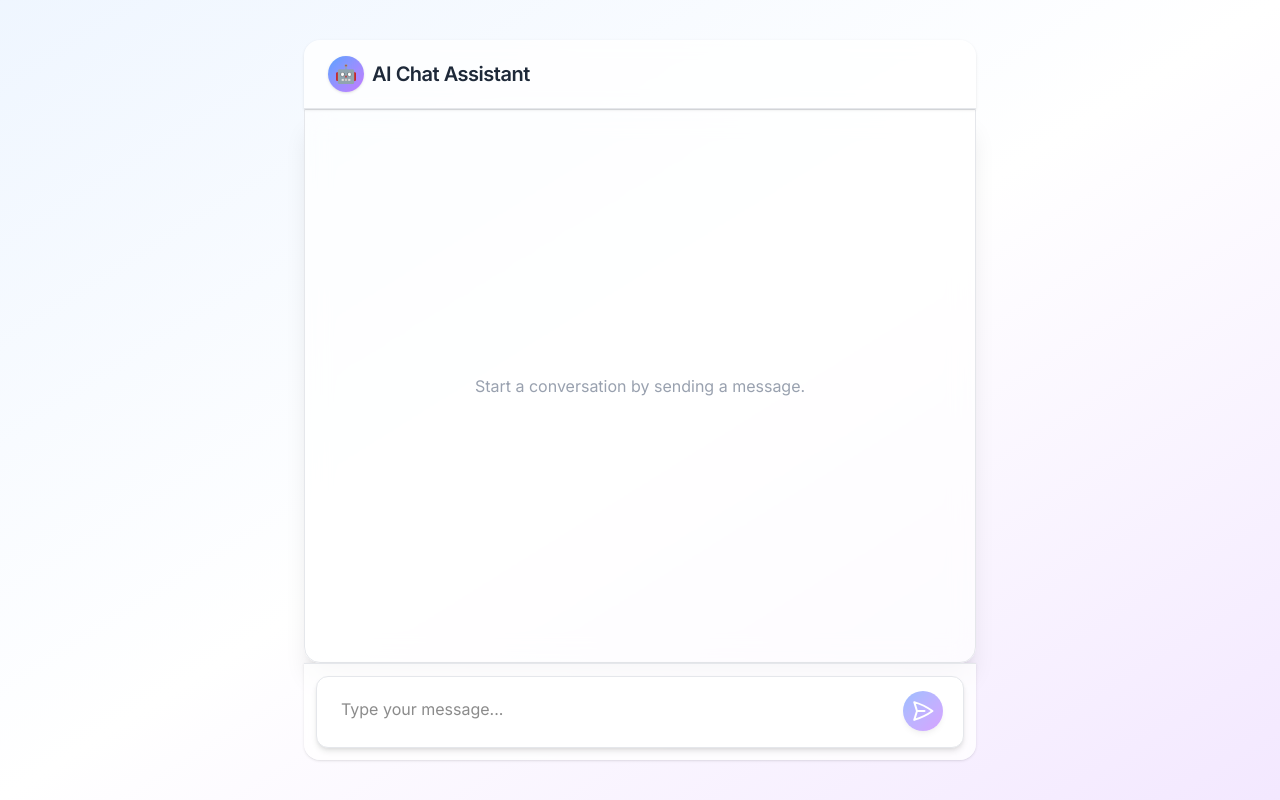
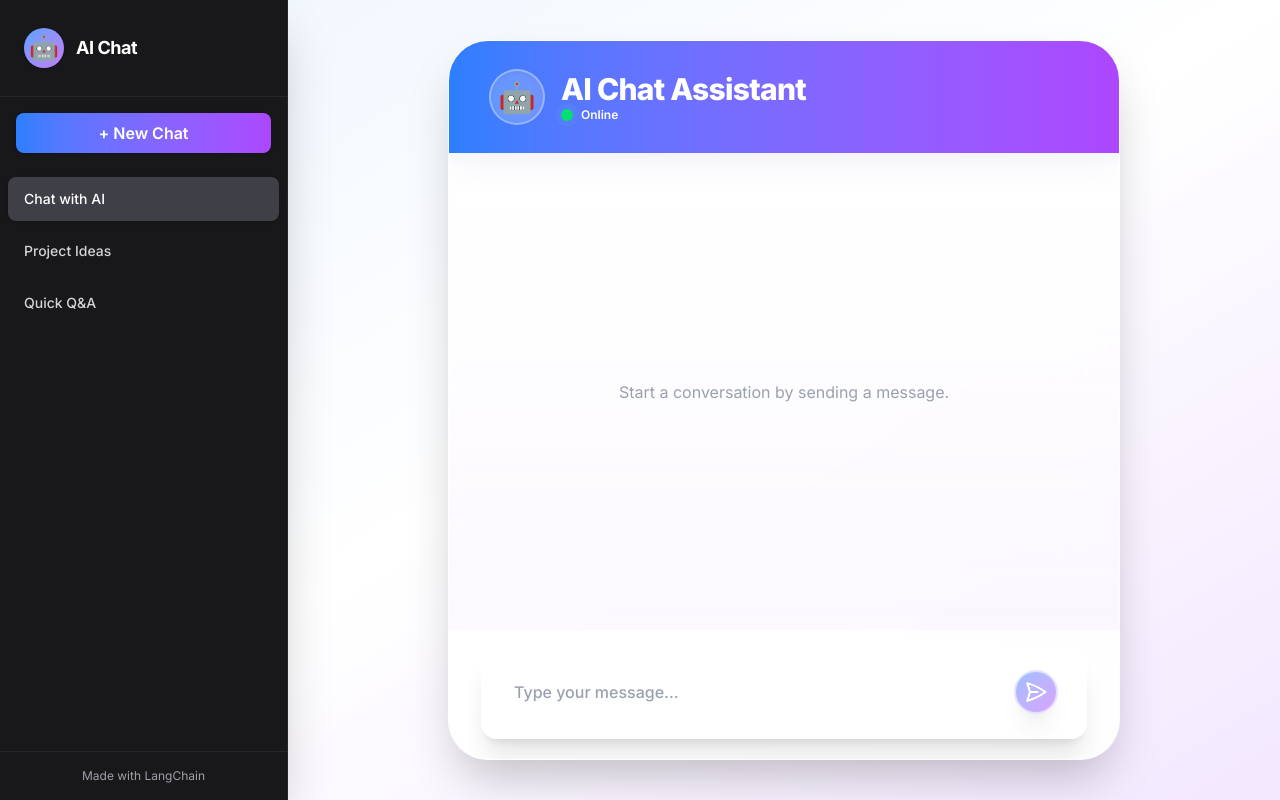
Before and after one commit to NOMI9797/Langchain, a Next.js app: page /chat in a window 1280 px wide. Built offline with nearby package versions, Linux system fonts and the light colour scheme.

Commit message:
Enhance chat interface with sidebar and message history; improve styling for input and messages. Added mock chat history and refined component layouts for better user experience.

```diff
--- a/src/app/chat/page.tsx
+++ b/src/app/chat/page.tsx
@@ -8,6 +8,12 @@ interface Message {
   isUser: boolean;
   timestamp: string;
 }
+
+const mockHistory = [
+  { id: 1, title: 'Chat with AI', active: true },
+  { id: 2, title: 'Project Ideas', active: false },
+  { id: 3, title: 'Quick Q&A', active: false },
+];
 
 export default function ChatPage() {
   const [messages, setMessages] = useState<Message[]>([]);
@@ -66,17 +72,55 @@ export default function ChatPage() {
   };
 
   return (
-    <div className="w-full max-w-2xl mx-auto flex flex-col h-[90vh]">
-      {/* Sticky Header */}
-      <header className="sticky top-0 z-10 bg-white/80 backdrop-blur border-b border-gray-200 rounded-t-2xl flex items-center gap-2 px-6 py-4 shadow-sm">
-        <div className="w-9 h-9 rounded-full bg-gradient-to-br from-blue-400 to-purple-400 flex items-center justify-center text-white font-bold text-lg shadow">
-          <span>🤖</span>
+    <div className="min-h-screen w-full flex bg-gradient-to-br from-blue-50 via-white to-purple-100">
+      {/* Sidebar */}
+      <aside className="w-72 min-w-[16rem] max-w-xs h-screen flex flex-col bg-[#18181b] border-r border-zinc-800 shadow-2xl z-20">
+        <div className="flex items-center gap-3 px-6 py-7 border-b border-zinc-800">
+          <div className="w-10 h-10 rounded-full bg-gradient-to-br from-blue-400 to-purple-400 flex items-center justify-center text-white text-2xl font-bold shadow">
+            🤖
           </div>
-        <h1 className="text-xl font-semibold text-gray-800 tracking-tight">AI Chat Assistant</h1>
+          <span className="text-lg font-bold text-white tracking-tight">AI Chat</span>
+        </div>
+        <button className="m-4 py-2 px-4 rounded-lg bg-gradient-to-r from-blue-500 to-purple-500 text-white font-semibold shadow hover:scale-105 transition-transform">+ New Chat</button>
+        <div className="flex-1 overflow-y-auto px-2">
+          <div className="mt-2 flex flex-col gap-1">
+            {mockHistory.map(chat => (
+              <button
+                key={chat.id}
+                className={`w-full text-left px-4 py-3 rounded-lg font-medium transition-colors text-sm mb-1 ${
+                  chat.active
+                    ? 'bg-zinc-700 text-white shadow'
+                    : 'bg-transparent text-zinc-300 hover:bg-zinc-800 hover:text-white'
+                }`}
+              >
+                {chat.title}
+              </button>
+            ))}
+          </div>
+        </div>
+        <div className="p-4 border-t border-zinc-800 text-zinc-400 text-xs text-center">Made with LangChain</div>
+      </aside>
+      {/* Main Chat Area */}
+      <main className="flex-1 flex flex-col items-center justify-center">
+        <div className="w-full max-w-2xl flex flex-col h-[90vh] rounded-[2.5rem] shadow-2xl border border-white/30 bg-white/60 backdrop-blur-2xl overflow-hidden relative transition-all duration-300 my-8">
+          {/* Header */}
+          <header className="flex items-center gap-4 px-10 py-7 bg-gradient-to-r from-blue-500 to-purple-500 text-white shadow-lg relative z-10" style={{boxShadow: '0 4px 32px 0 rgba(80,80,180,0.10)'}}>
+            <div className="w-14 h-14 rounded-full bg-white/20 flex items-center justify-center text-3xl shadow-inner border-2 border-white/30">
+              <span role="img" aria-label="bot">🤖</span>
+            </div>
+            <div className="flex flex-col">
+              <h1 className="text-3xl font-extrabold tracking-tight font-sans">AI Chat Assistant</h1>
+              <span className="flex items-center gap-2 text-xs font-semibold">
+                <span className="relative flex h-3 w-3">
+                  <span className="animate-ping absolute inline-flex h-full w-full rounded-full bg-green-300 opacity-75"></span>
+                  <span className="relative inline-flex rounded-full h-3 w-3 bg-green-400"></span>
+                </span>
+                Online
+              </span>
+            </div>
           </header>
-
           {/* Chat Card */}
-      <div className="flex-1 overflow-y-auto p-6 bg-white/70 rounded-b-2xl shadow-xl backdrop-blur-md border border-gray-200 flex flex-col gap-2">
+          <div className="flex-1 overflow-y-auto px-8 py-6 flex flex-col gap-5 bg-gradient-to-b from-white/70 to-purple-50/60">
             {messages.length === 0 ? (
               <div className="flex items-center justify-center h-full text-gray-400">
                 <p>Start a conversation by sending a message.</p>
@@ -109,11 +153,12 @@ export default function ChatPage() {
               </div>
             )}
           </div>
-
           {/* Input */}
-      <div className="bg-white/80 backdrop-blur rounded-b-2xl border-t border-gray-200 shadow-sm sticky bottom-0 z-10">
+          <div className="bg-white/70 backdrop-blur-xl border-t border-white/30 shadow-xl sticky bottom-0 z-10 px-8 py-5">
             <ChatInput onSend={handleSendMessage} />
           </div>
         </div>
+      </main>
+    </div>
   );
 }
--- a/src/components/ChatInput.tsx
+++ b/src/components/ChatInput.tsx
@@ -31,8 +31,8 @@ const ChatInput: React.FC<ChatInputProps> = ({ onSend }) => {
   };
 
   return (
-    <form onSubmit={handleSubmit} className="p-3">
-      <div className="flex gap-2 items-end bg-white rounded-xl shadow-md px-3 py-2 border border-gray-200">
+    <form onSubmit={handleSubmit} className="">
+      <div className="flex gap-2 items-end bg-white/60 backdrop-blur-xl rounded-2xl shadow-xl px-5 py-4 border border-white/40 focus-within:ring-2 focus-within:ring-blue-400 transition-all">
         <div className="flex-1 relative">
           <textarea
             suppressHydrationWarning
@@ -41,13 +41,14 @@ const ChatInput: React.FC<ChatInputProps> = ({ onSend }) => {
             onChange={(e) => setMessage(e.target.value)}
             onKeyDown={handleKeyDown}
             placeholder="Type your message..."
-            className="w-full p-3 pr-12 border-none outline-none bg-transparent resize-none min-h-[44px] max-h-32 text-base"
+            className="w-full p-3 pr-16 border-none outline-none bg-transparent resize-none min-h-[44px] max-h-32 text-base rounded-xl focus:ring-0 font-sans text-gray-900 placeholder-gray-400 placeholder:font-medium"
             rows={1}
           />
           <button
             type="submit"
             disabled={!message.trim()}
-            className="absolute right-2 bottom-2 p-2 rounded-full bg-gradient-to-br from-blue-500 to-purple-500 text-white shadow-md hover:scale-105 transition-transform disabled:opacity-50 disabled:cursor-not-allowed"
+            className="absolute right-2 bottom-2 p-2 rounded-full bg-gradient-to-br from-blue-500 to-purple-500 text-white shadow-xl hover:scale-110 hover:ring-2 hover:ring-blue-300 focus:ring-2 focus:ring-blue-400 transition-all duration-200 disabled:opacity-50 disabled:cursor-not-allowed border-2 border-white/60"
+            aria-label="Send message"
           >
             <svg
               xmlns="http://www.w3.org/2000/svg"
--- a/src/components/ChatMessage.tsx
+++ b/src/components/ChatMessage.tsx
@@ -9,30 +9,35 @@ interface ChatMessageProps {
 
 const ChatMessage: React.FC<ChatMessageProps> = ({ message, isUser, timestamp }) => {
   return (
-    <div className={`flex items-end gap-2 ${isUser ? 'justify-end' : 'justify-start'} animate-fadeIn`}>
-      {/* Avatar */}
+    <div className={`flex items-end gap-4 ${isUser ? 'justify-end' : 'justify-start'} animate-fadeInSlide`}>
+      {/* Assistant Avatar */}
       {!isUser && (
-        <div className="w-8 h-8 rounded-full bg-gradient-to-br from-blue-400 to-purple-400 flex items-center justify-center text-white font-bold text-lg shadow">
+        <div className="w-10 h-10 rounded-full bg-gradient-to-br from-blue-400 to-purple-400 flex items-center justify-center text-white font-bold text-2xl shadow-lg border-2 border-white/60">
           🤖
         </div>
       )}
       <div className="flex flex-col max-w-[70%]">
         <div
-          className={`px-4 py-2 rounded-2xl shadow-md text-base whitespace-pre-line break-words transition-all duration-200 ${
+          className={`px-6 py-4 rounded-3xl shadow-xl text-base whitespace-pre-line break-words font-sans transition-all duration-200 ${
             isUser
-              ? 'bg-blue-500 text-white rounded-br-md ml-auto'
-              : 'bg-white text-gray-900 rounded-bl-md mr-auto border border-gray-200'
+              ? 'bg-gradient-to-br from-blue-500 to-purple-500 text-white rounded-br-2xl ml-auto border border-blue-200/30'
+              : 'bg-white/60 backdrop-blur-md text-gray-900 rounded-bl-2xl mr-auto border border-white/40'
           }`}
+          style={
+            !isUser
+              ? { boxShadow: '0 4px 24px 0 rgba(80,80,180,0.10)', backdropFilter: 'blur(8px)' }
+              : { boxShadow: '0 4px 24px 0 rgba(80,80,180,0.10)' }
+          }
         >
           {message}
         </div>
-        <span className={`text-xs mt-1 px-2 ${isUser ? 'text-blue-400 text-right' : 'text-gray-400 text-left'}`}>
+        <span className={`text-xs mt-2 px-2 ${isUser ? 'text-blue-200 text-right' : 'text-gray-500 text-left'} font-medium`}>
           {formatDate(new Date(timestamp))}
         </span>
       </div>
       {/* User Avatar */}
       {isUser && (
-        <div className="w-8 h-8 rounded-full bg-gradient-to-br from-blue-400 to-purple-400 flex items-center justify-center text-white font-bold text-lg shadow">
+        <div className="w-10 h-10 rounded-full bg-gradient-to-br from-purple-400 to-blue-400 flex items-center justify-center text-white font-bold text-2xl shadow-lg border-2 border-white/60">
           <span>N</span>
         </div>
       )}
```
Lines whose indentation alone changed are shown as unchanged.
